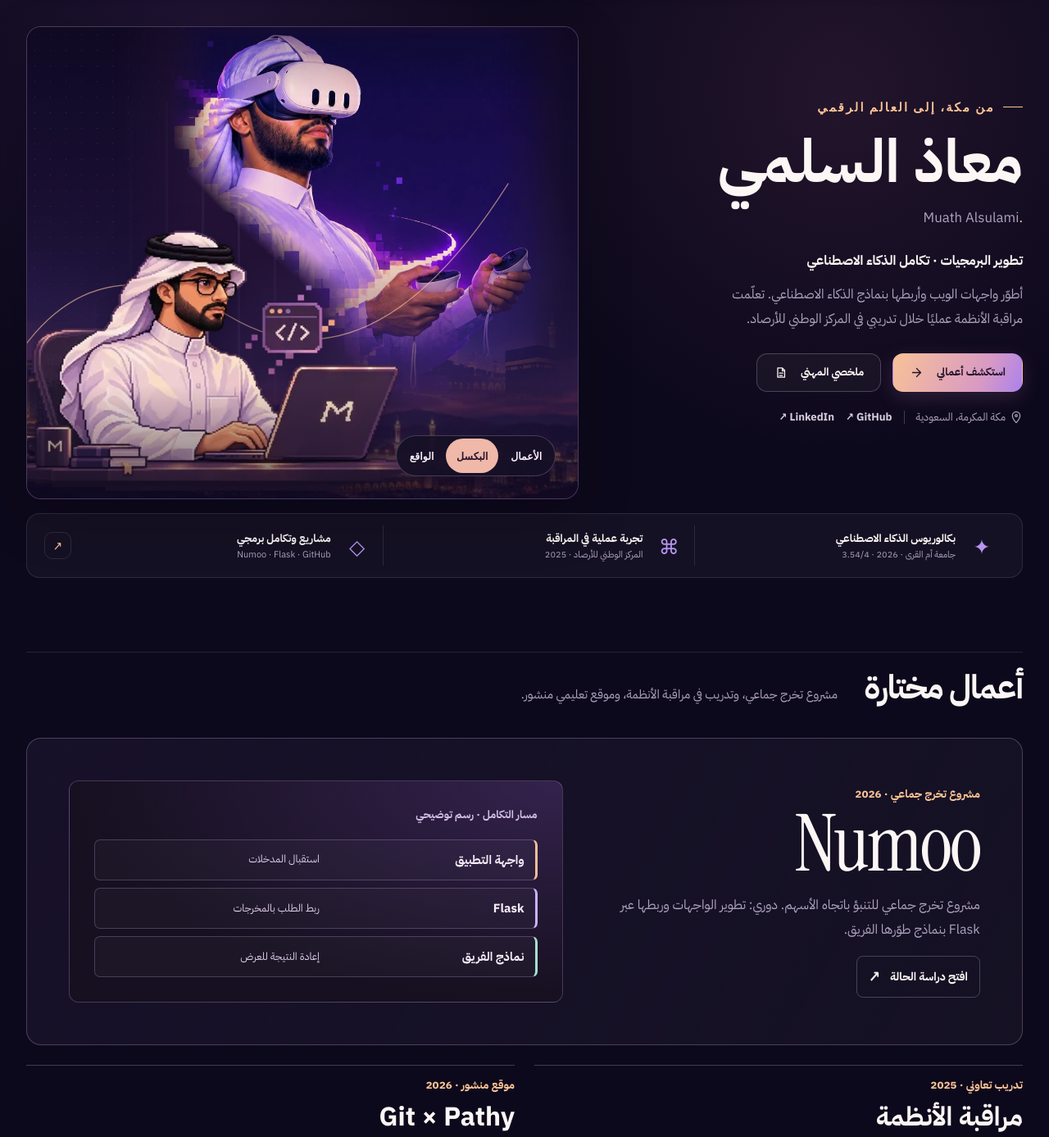
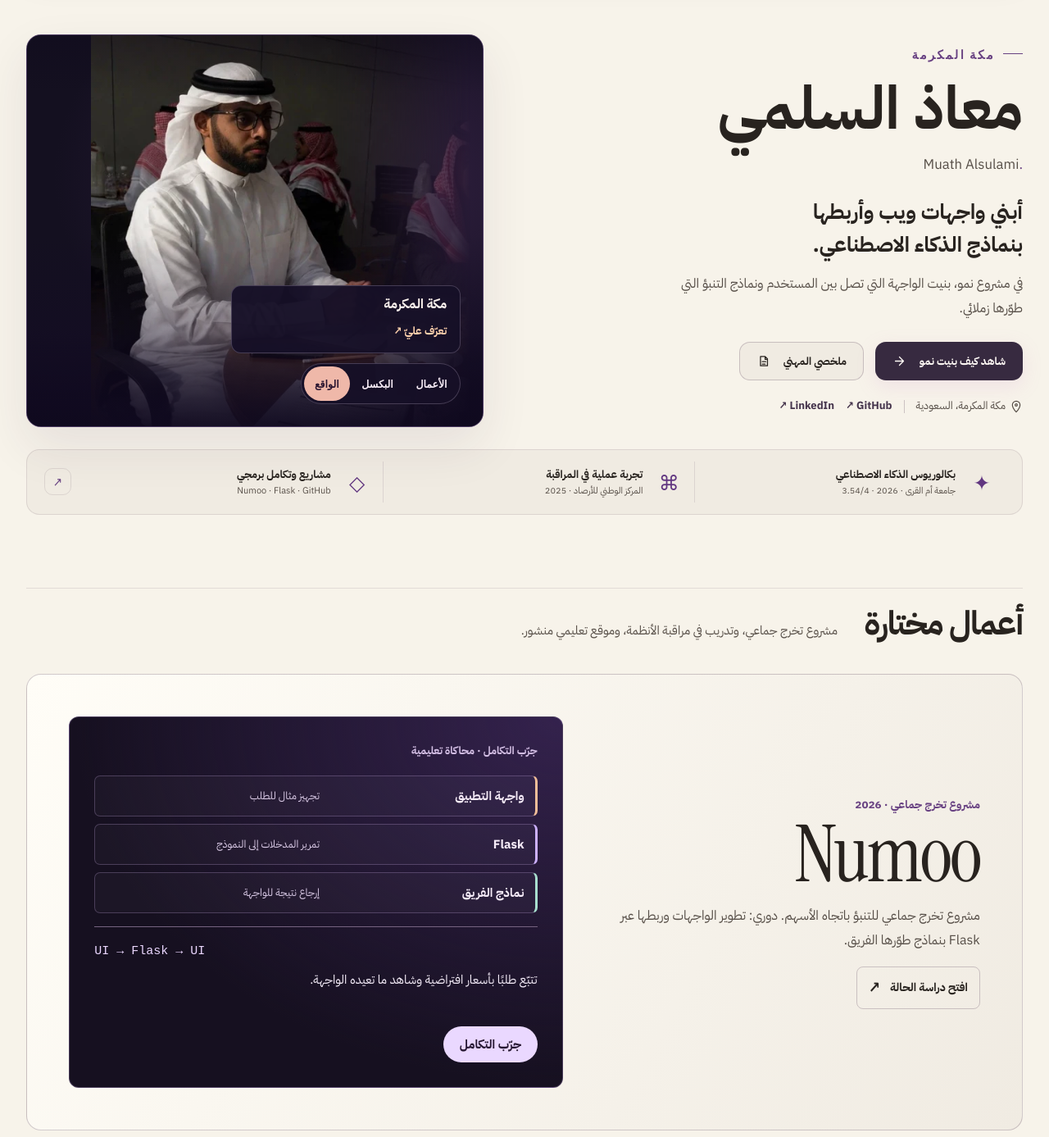
Before and after one commit to muathmalsulami/muathmalsulami.github.io, a plain HTML site: page index.html in a window 1280 px wide. Shown: the part 120-1507 px from the top of the page at 82% size. Drawn offline with Linux system fonts and the light colour scheme.

Commit message:
Lead with Muath’s portrait and an interactive Numoo case study

```diff
--- a/app.js
+++ b/app.js
@@ -13,13 +13,13 @@ const translations = {
     numooContext: "مشروع تخرج جماعي · 2026",
     ncmContext: "تدريب تعاوني · 2025",
     pathyContext: "موقع منشور · 2026",
-    flowCaption: "مسار التكامل · رسم توضيحي",
+    flowCaption: "جرّب التكامل · محاكاة تعليمية",
     flowLabel: "مسار التكامل",
     flowInterface: "واجهة التطبيق",
-    flowInput: "استقبال المدخلات",
-    flowService: "ربط الطلب بالمخرجات",
+    flowInput: "تجهيز مثال للطلب",
+    flowService: "تمرير المدخلات إلى النموذج",
     flowModel: "نماذج الفريق",
-    flowOutput: "إعادة النتيجة للعرض",
+    flowOutput: "إرجاع نتيجة للواجهة",
     caseDemo: "جرّب الشرح التفاعلي ↗",
     copyCase: "نسخ رابط الدراسة",
     caseCopied: "تم نسخ رابط الدراسة.",
@@ -32,7 +32,7 @@ const translations = {
     mobileNavLabel: "التنقل على الجوال",
     skipLink: "تجاوز إلى المحتوى",
     journeyLabel: "المحطات المهنية",
-    sceneLabel: "صورة معاذ بنظارة الواقع الافتراضي وشخصيته البكسلية",
+    sceneLabel: "صور معاذ ومشاهد من أعماله",
     sceneControls: "طبقات المشهد",
     realSceneTitle: "مكة المكرمة",
     realSceneLink: "تعرّف عليّ ↗",
@@ -55,12 +55,11 @@ const translations = {
     navSkills: "المهارات",
     navAbout: "عني",
     navContact: "تواصل",
-    heroEyebrow: "من مكة، إلى العالم الرقمي",
+    heroEyebrow: "مكة المكرمة",
     heroName: "معاذ السلمي",
-    heroRole: "تطوير البرمجيات · تكامل الذكاء الاصطناعي",
-    heroLead:
-      "أطوّر واجهات الويب وأربطها بنماذج الذكاء الاصطناعي. تعلّمت مراقبة الأنظمة عمليًا خلال تدريبي في المركز الوطني للأرصاد.",
-    viewWork: "استكشف أعمالي",
+    heroRole: "أبني واجهات ويب وأربطها بنماذج الذكاء الاصطناعي.",
+    heroLead: "في مشروع نمو، بنيت الواجهة التي تصل بين المستخدم ونماذج التنبؤ التي طوّرها زملائي.",
+    viewWork: "شاهد كيف بنيت نمو",
     professionalSummary: "ملخصي المهني",
     location: "مكة المكرمة، السعودية",
     railOne: "بكالوريوس الذكاء الاصطناعي",
@@ -143,13 +142,13 @@ const translations = {
     numooContext: "Team capstone · 2026",
     ncmContext: "Co-op internship · 2025",
     pathyContext: "Published website · 2026",
-    flowCaption: "Integration flow · Illustration",
+    flowCaption: "Try the integration · Educational simulation",
     flowLabel: "Integration flow",
     flowInterface: "Web interface",
-    flowInput: "Collect input",
-    flowService: "Connect the request to model output",
+    flowInput: "Prepare a sample request",
+    flowService: "Pass the input to the model",
     flowModel: "Team models",
-    flowOutput: "Return a result to display",
+    flowOutput: "Return a result to the interface",
     caseDemo: "Try the interactive demo ↗",
     copyCase: "Copy case link",
     caseCopied: "Case link copied.",
@@ -162,7 +161,7 @@ const translations = {
     mobileNavLabel: "Mobile navigation",
     skipLink: "Skip to content",
     journeyLabel: "Career and education milestones",
-    sceneLabel: "Muath’s VR portrait and pixel character",
+    sceneLabel: "Portraits of Muath and scenes from his work",
     sceneControls: "Scene layers",
     realSceneTitle: "Makkah, Saudi Arabia",
     realSceneLink: "Meet Muath ↗",
@@ -184,12 +183,11 @@ const translations = {
     navSkills: "Skills",
     navAbout: "About",
     navContact: "Contact",
-    heroEyebrow: "MAKKAH, SAUDI ARABIA",
+    heroEyebrow: "Makkah, Saudi Arabia",
     heroName: "Muath Alsulami",
-    heroRole: "Software development · AI integration",
-    heroLead:
-      "I build web interfaces and integrate AI models. My co-op at the National Center for Meteorology focused on monitoring services.",
-    viewWork: "Selected work",
+    heroRole: "I build web interfaces and connect them to AI models.",
+    heroLead: "For Numoo, I built the interface between the user and the prediction models my teammates developed.",
+    viewWork: "Explore my work on Numoo",
     professionalSummary: "Professional summary",
     location: "Makkah, Saudi Arabia",
     railOne: "B.Sc. Artificial Intelligence",
@@ -866,7 +864,7 @@ const stageDetails = {
   },
 };
 let lang = "ar",
-  theme = "dark",
+  theme = "light",
   activeFilter = "all",
   activeStage = "build",
   lastOpener = null;
@@ -1043,7 +1041,7 @@ function applyTheme(next) {
   document.documentElement.dataset.theme = next;
   get("themeToggle").setAttribute("aria-pressed", String(next === "light"));
   document.querySelector('meta[name="theme-color"]').content =
-    next === "light" ? "#f9f4ef" : "#100b21";
+    next === "light" ? "#f7f3ea" : "#100b21";
   try {
     localStorage.setItem("muath-theme", next);
   } catch {}
@@ -1177,7 +1175,7 @@ function initialize() {
     const remembered = localStorage.getItem("muath-lang");
     if (remembered === "en") lang = "en";
     const th = localStorage.getItem("muath-theme");
-    if (th === "light") theme = "light";
+    if (th === "light" || th === "dark") theme = th;
   } catch {}
   applyTheme(theme);
   applyLang(lang);
--- a/atelier.js
+++ b/atelier.js
@@ -519,6 +519,7 @@
     if (dialog.open) dialog.close();
   }
   function updateTranslations() {
+    renderTrace();
     const l = lex[language()];
     $("#commandQuery")?.setAttribute(
       "aria-label",
@@ -548,7 +549,47 @@
     setDemo(modeState.mode, modeState.signal);
     if ($("#commandPalette")?.open) renderCommands($("#commandQuery").value);
   }
+  const traceSteps = [
+    {
+      wire: "UI  →  Flask  →  UI",
+      ar: ["تتبّع طلبًا بأسعار افتراضية وشاهد ما تعيده الواجهة.", "جرّب التكامل"],
+      en: ["Follow one request with fictional prices through to the interface.", "Try the integration"],
+    },
+    {
+      wire: 'input = [100, 102, 101]',
+      ar: ["١ من ٣ · الواجهة التي بنيتها تجمع المدخلات. نستخدم هنا ثلاثة أسعار افتراضية.", "أرسل إلى Flask"],
+      en: ["1 of 3 · The interface I built collects the input. This example uses three fictional prices.", "Send to Flask"],
+    },
+    {
+      wire: 'request = { "prices": [100, 102, 101] }',
+      ar: ["٢ من ٣ · دوري في التكامل هو تمرير مدخلات الواجهة إلى نموذج الفريق عبر Flask.", "اعرض النتيجة"],
+      en: ["2 of 3 · My integration work connects the interface inputs to the team’s model through Flask.", "Show the result"],
+    },
+    {
+      wire: 'response = { "direction": "up" }',
+      ar: ["٣ من ٣ · تعرض الواجهة «صعود». هذه استجابة ثابتة للمثال. نماذج المشروع طوّرها زملائي.", "أعد التجربة"],
+      en: ["3 of 3 · The interface displays “up”. This sample response is fixed. My teammates developed the project models.", "Replay"],
+    },
+  ];
+  let traceStep = 0;
+  function renderTrace() {
+    const trace = $("#numoo-trace");
+    const step = traceSteps[traceStep];
+    const [description, action] = step[language()];
+    $("#traceWire").textContent = step.wire;
+    $("#traceStatus").textContent = description;
+    $("#traceNext").textContent = action;
+    $$("li", trace).forEach((row, index) => {
+      if (index + 1 === traceStep) row.setAttribute("aria-current", "step");
+      else row.removeAttribute("aria-current");
+    });
+  }
   function init() {
+    $(".trace-console").hidden = false;
+    $("#traceNext").addEventListener("click", () => {
+      traceStep = traceStep === 3 ? 1 : traceStep + 1;
+      renderTrace();
+    });
     document.addEventListener("portfolio:lab", (event) =>
       setDemo(event.detail, "steady"),
     );
--- a/brand-polish.css
+++ b/brand-polish.css
@@ -952,3 +952,57 @@ html[data-theme="light"] .state-chip.paused {
   padding-inline: 0;
   min-block-size: 0;
 }
+/* Stone paper, ink and a single violet accent. */
+html[data-theme="light"] {
+  --bg: #f7f3ea;
+  --bg2: #eee8de;
+  --panel: #fffdf7;
+  --surface: #f0ebe2;
+  --ink: #28231f;
+  --muted: #574f48;
+  --muted2: #675e57;
+  --accent: #684182;
+  --accent2: #613680;
+}
+html[data-theme="light"] body::before { background: none; }
+html[data-theme="light"] .button-primary {
+  background: #372a40;
+  color: #fffaf5;
+}
+html[data-theme="light"] .button-primary::before { background: #57366c; }
+.hero-role {
+  font-size: clamp(1.18rem, 2vw, 1.8rem);
+  line-height: 1.55;
+  max-inline-size: 28ch;
+  text-wrap: balance;
+}
+.hero-lead { max-inline-size: 44ch; }
+#numoo-heading { scroll-margin-block-start: 8rem; }
+@media (min-width: 721px) {
+  .hero-grid { grid-template-columns: minmax(0, 1fr) minmax(0, .94fr); }
+}
+.work-flow li[aria-current="step"] {
+  border-color: #ceb5ee;
+  background: #493357;
+}
+.trace-console { margin-block-start: 1rem; border-top: 1px solid #766381; }
+.trace-value { overflow-wrap: anywhere; color: #ebd7ff; text-align: left; margin-block-end: 0; }
+#traceStatus { color: #f7effb; min-block-size: 3.6em; margin-block: .5rem 1rem; }
+#traceNext {
+  min-block-size: 44px;
+  border: 0;
+  border-radius: 24px;
+  padding: .4em 1.3em;
+  background: #ead8ff;
+  color: #271832;
+  font: inherit;
+  font-weight: 700;
+  cursor: pointer;
+}
+#traceNext:focus-visible { outline-color: white; }
+@media (prefers-reduced-motion: no-preference) {
+  .work-flow li { transition: background-color 240ms, border-color 240ms; }
+}
+html[data-theme="light"] .skip-link { color: #fff; }
+.hero-scene[data-view="real"] :is(.hero-sky, .hero-pixel, .hero-portrait, .hero-gridlines, .orbit-line, .pixel-trail, .hero-orb) { display: none; }
+.scene-portrait-real { animation: none; }
--- a/index.html
+++ b/index.html
@@ -1,12 +1,12 @@
 <!doctype html>
-<html lang="ar" dir="rtl" data-lang="ar" data-theme="dark">
+<html lang="ar" dir="rtl" data-lang="ar" data-theme="light">
   <head>
     <meta charset="utf-8" />
     <meta
       name="viewport"
       content="width=device-width,initial-scale=1,viewport-fit=cover"
     />
-    <meta name="theme-color" content="#100b21" />
+    <meta name="theme-color" content="#f7f3ea" />
     <meta
       name="description"
       content="معاذ السلمي — مطور برمجيات وخريج ذكاء اصطناعي. تطوير الواجهات وتكامل الحلول ومراقبة الأنظمة، مع مشاريع مكتملة ومفاهيم قيد البحث."
@@ -23,7 +23,7 @@
     <meta property="og:image:height" content="630" />
     <meta
       property="og:image:alt"
-      content="Muath Alsulami's VR portrait and pixel character"
+      content="Muath Alsulami · Web interfaces and AI integration"
     />
     <meta name="twitter:card" content="summary_large_image" />
     <meta property="og:type" content="website" />
@@ -176,7 +176,7 @@
           <div class="hero-copy">
             <p class="eyebrow accent-eyebrow">
               <span class="eyebrow-line"></span
-              ><span data-i18n="heroEyebrow">من مكة، إلى العالم الرقمي</span>
+              ><span data-i18n="heroEyebrow">مكة المكرمة</span>
             </p>
             <h1 id="heroTitle">
               <strong data-i18n="heroName">معاذ السلمي</strong>
@@ -187,16 +187,11 @@
             <p id="heroArabic" class="hero-ar" lang="ar" dir="rtl" hidden>
               معاذ السلمي
             </p>
-            <p class="hero-role" data-i18n="heroRole">
-              تطوير البرمجيات · تكامل الذكاء الاصطناعي
-            </p>
-            <p class="hero-lead" data-i18n="heroLead">
-              أطوّر واجهات الويب وأربطها بنماذج الذكاء الاصطناعي. تعلّمت مراقبة
-              الأنظمة عمليًا خلال تدريبي في المركز الوطني للأرصاد.
-            </p>
+            <p class="hero-role" data-i18n="heroRole">أبني واجهات ويب وأربطها بنماذج الذكاء الاصطناعي.</p>
+            <p class="hero-lead" data-i18n="heroLead">في مشروع نمو، بنيت الواجهة التي تصل بين المستخدم ونماذج التنبؤ التي طوّرها زملائي.</p>
             <div class="hero-ctas">
-              <a href="#work" class="button button-primary"
-                ><span data-i18n="viewWork">استكشف أعمالي</span
+              <a href="#numoo-heading" class="button button-primary"
+                ><span data-i18n="viewWork">شاهد كيف بنيت نمو</span
                 ><svg viewBox="0 0 24 24" aria-hidden="true">
                   <path d="M5 12h14m-7-7 7 7-7 7" /></svg></a
               ><a href="professional-summary.html" class="button button-outline"
@@ -228,10 +223,10 @@
           <div
             class="hero-scene"
             id="heroScene"
-            data-view="pixel"
+            data-view="real"
             role="group"
             data-i18n-label="sceneLabel"
-            aria-label="مشهد فني يجمع الصورة الحقيقية بنظارة الواقع الافتراضي وشخصية البكسل"
+            aria-label="صور معاذ ومشاهد من أعماله"
           >
             <div class="hero-sky" aria-hidden="true">
               <img
@@ -244,13 +239,14 @@
                 alt=""
                 width="1540"
                 height="867"
-                fetchpriority="high"
+                loading="lazy"
               />
             </div>
             <div class="hero-orb"></div>
             <div class="hero-gridlines"></div>
             <div class="hero-portrait">
               <img
+                loading="lazy"
                 src="assets/vr-person.webp"
                 srcset="
                   assets/vr-person-540.webp 540w,
@@ -271,6 +267,7 @@
             </div>
             <div class="hero-pixel">
               <img
+                loading="lazy"
                 src="assets/pixel-muath.webp"
                 srcset="
                   assets/pixel-muath-540.webp 540w,
@@ -294,7 +291,8 @@
                 type="button"
                 data-view="real"
                 data-i18n="sceneReal"
-                aria-pressed="false"
+                class="is-active"
+                aria-pressed="true"
               >
                 الواقع
               </button>
@@ -302,8 +300,7 @@
                 type="button"
                 data-view="pixel"
                 data-i18n="scenePixel"
-                class="is-active"
-                aria-pressed="true"
+                aria-pressed="false"
               >
                 البكسل
               </button>
@@ -317,17 +314,18 @@
               </button>
             </div>
             <div class="scene-light" aria-hidden="true"></div>
-            <div class="scene-portrait-real" hidden aria-hidden="true">
+            <div class="scene-portrait-real">
               <img
                 src="assets/meeting.webp"
                 width="570"
                 height="740"
-                alt=""
-                loading="lazy"
+                data-i18n-alt="meetingAlt"
+                alt="معاذ السلمي خلال اجتماع"
+                fetchpriority="high"
                 decoding="async"
               />
             </div>
-            <div class="scene-real" inert aria-hidden="true">
+            <div class="scene-real" aria-hidden="false">
               <strong data-i18n="realSceneTitle">مكة المكرمة</strong>
               <a href="#about" data-i18n="realSceneLink">تعرّف عليّ ↗</a>
             </div>
@@ -410,24 +408,27 @@
                 ><span aria-hidden="true">↗</span>
               </button>
             </div>
-            <figure class="work-flow">
-              <figcaption data-i18n="flowCaption">
-                مسار التكامل · رسم توضيحي
-              </figcaption>
+            <figure class="work-flow" id="numoo-trace">
+              <figcaption data-i18n="flowCaption">جرّب التكامل · محاكاة تعليمية</figcaption>
               <ol aria-label="مسار التكامل" data-i18n-label="flowLabel">
                 <li>
                   <b data-i18n="flowInterface">واجهة التطبيق</b
-                  ><span data-i18n="flowInput">استقبال المدخلات</span>
+                  ><span data-i18n="flowInput">تجهيز مثال للطلب</span>
                 </li>
                 <li>
                   <b lang="en">Flask</b
-                  ><span data-i18n="flowService">ربط الطلب بالمخرجات</span>
+                  ><span data-i18n="flowService">تمرير المدخلات إلى النموذج</span>
                 </li>
                 <li>
                   <b data-i18n="flowModel">نماذج الفريق</b
-                  ><span data-i18n="flowOutput">إعادة النتيجة للعرض</span>
+                  ><span data-i18n="flowOutput">إرجاع نتيجة للواجهة</span>
                 </li>
               </ol>
+              <div class="trace-console" hidden>
+                <p class="trace-value" dir="ltr"><code id="traceWire"></code></p>
+                <p id="traceStatus" role="status" aria-live="polite" aria-atomic="true"></p>
+                <button id="traceNext" type="button"></button>
+              </div>
             </figure>
           </article>
           <div class="work-support reveal">
--- a/qa/refinement-check.js
+++ b/qa/refinement-check.js
@@ -5,6 +5,7 @@ async page => {
  await page.setViewportSize({width:1440,height:950});
  await page.goto(url);
  const scene=page.locator('#heroScene');
+ await scene.locator('[data-view=pixel]').click();
  await scene.locator('[data-view=real]').click();
  check(await scene.locator('.scene-portrait-real').isVisible(),'Real photo not visible');
  check(await scene.locator('.scene-fragment').count() > 0,'Pixel transition missing');
```
Also changed, not shown: professional-summary.html (+3 -3 lines), assets/portfolio-share.jpg.
